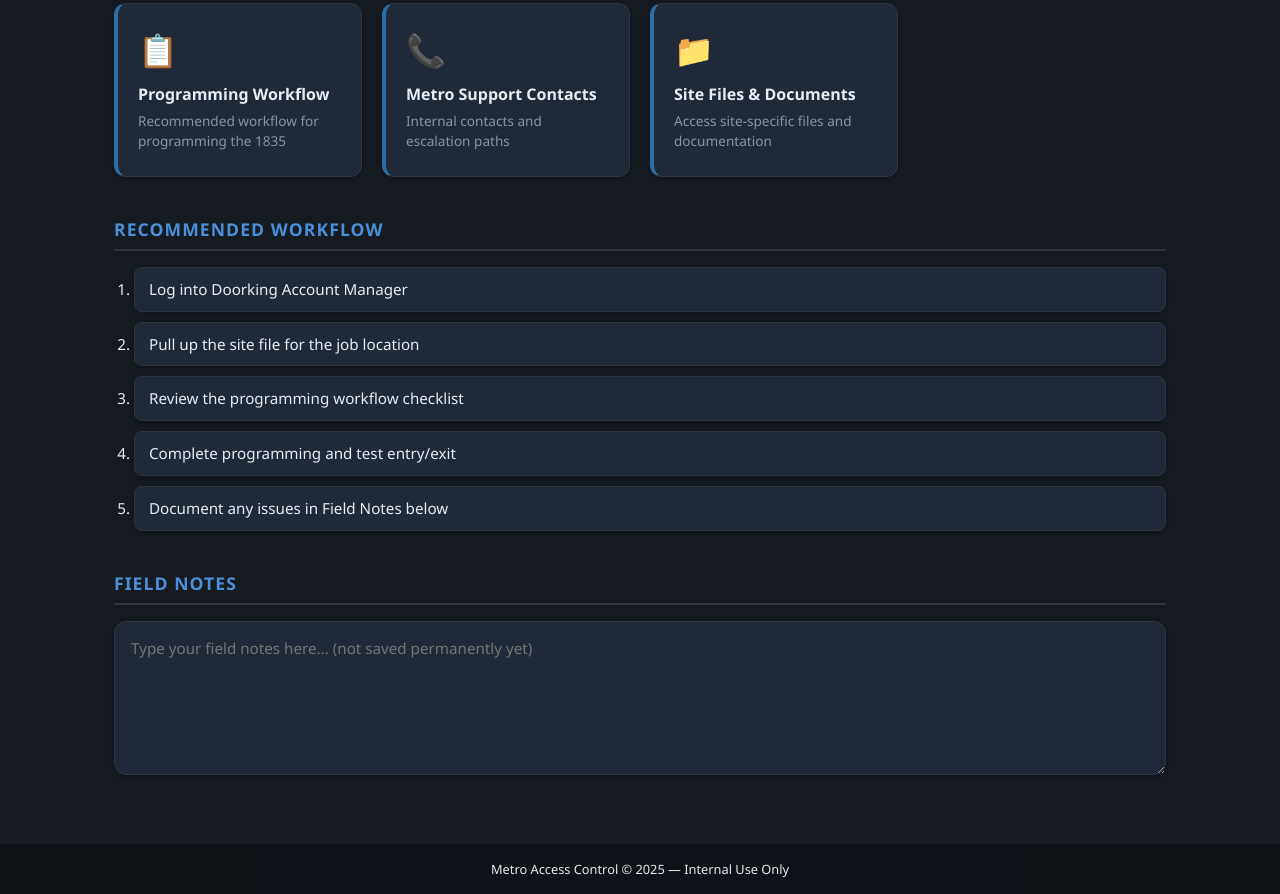
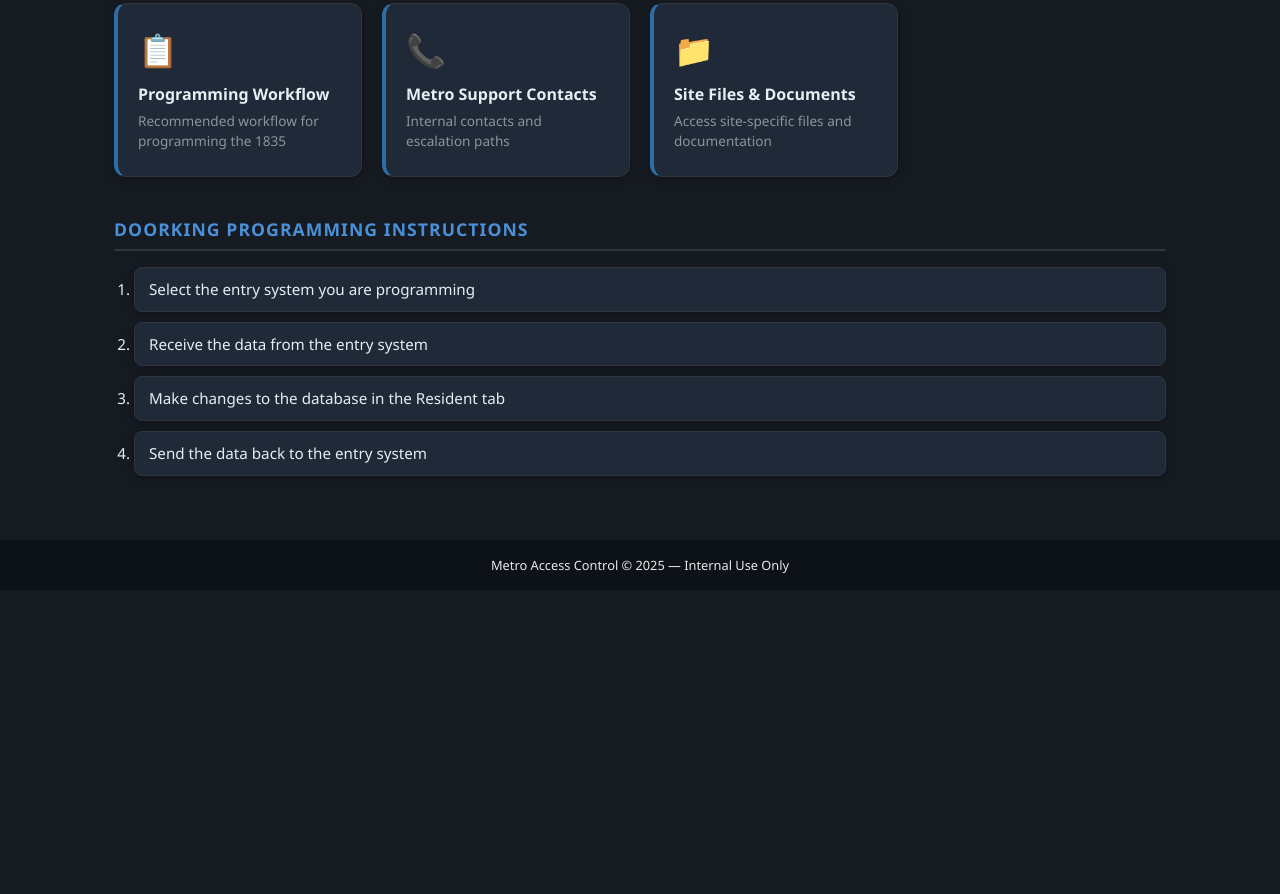
Before and after one commit to Westingo/metro-dashboard, an Electron app: page index.html in a window 1280 px wide. Shown: the part 632-1526 px from the top of the page. After the commit the page ends 1222 px from the top, so only its background shows below. Drawn offline with Linux system fonts and the light colour scheme.

```diff
--- a/index.html
+++ b/index.html
@@ -97,24 +97,17 @@
 
 
 
-        <!-- RECOMMENDED WORKFLOW -->
+        <!-- PROGRAMMING INSTRUCTIONS -->
         <section class="workflow-section">
-            <h2 class="section-title">Recommended Workflow</h2>
+            <h2 class="section-title">Doorking Programming Instructions</h2>
             <ol class="workflow-list">
-                <li>Log into Doorking Account Manager</li>
-                <li>Pull up the site file for the job location</li>
-                <li>Review the programming workflow checklist</li>
-                <li>Complete programming and test entry/exit</li>
-                <li>Document any issues in Field Notes below</li>
+                <li>Select the entry system you are programming</li>
+                <li>Receive the data from the entry system</li>
+                <li>Make changes to the database in the Resident tab</li>
+                <li>Send the data back to the entry system</li>
             </ol>
         </section>
 
-        <!-- FIELD NOTES -->
-        <section class="notes-section">
-            <h2 class="section-title">Field Notes</h2>
-            <textarea id="field-notes" class="field-notes"
-                placeholder="Type your field notes here... (not saved permanently yet)" rows="6"></textarea>
-        </section>
 
     </main>
 
--- a/package.json
+++ b/package.json
@@ -1,6 +1,6 @@
 {
   "name": "metro-dashboard",
-  "version": "2.0.1",
+  "version": "2.0.3",
   "description": "Metro Access Control - Doorking Operations Dashboard",
   "main": "main.js",
   "scripts": {
```
